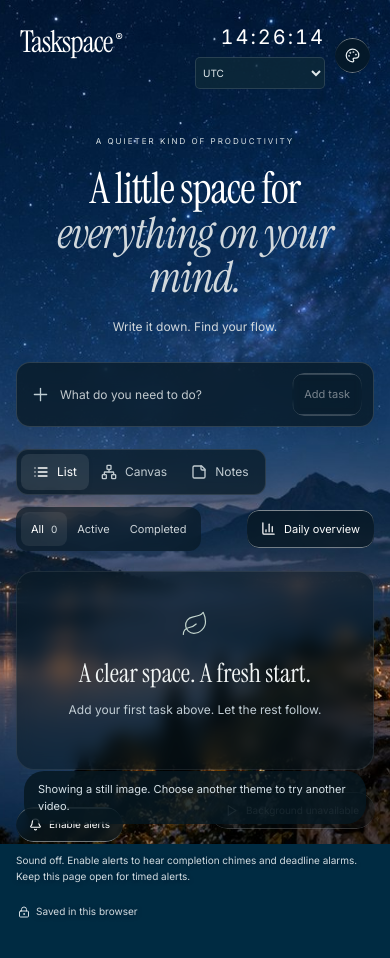
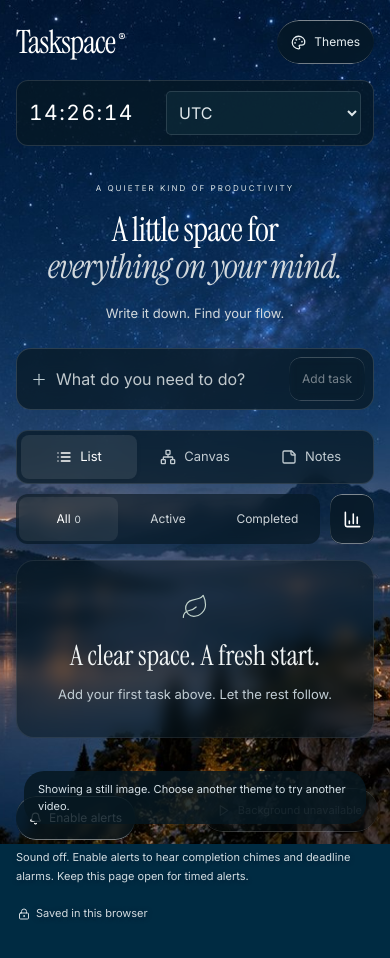
Before and after one commit to SaanviBeledeNaga/Taskspace, a React (Vite) app: page / in a window 390 px wide. Shown: the top 958 px of the page. Built offline with nearby package versions, Linux system fonts and the light colour scheme.

Commit message:
Improve phone layout and touch controls; hide canvas badge

```diff
--- a/src/DailyOverview.tsx
+++ b/src/DailyOverview.tsx
@@ -26,4 +26,4 @@ function Report(){
  <details className="report-definitions"><summary>How these numbers work</summary><p>Productivity is completed ÷ (completed + unfinished) for this date. Unfinished tasks carry forward once their start date arrives. Newly created tasks also appear, even when scheduled for later. Completed tasks appear on their completion date.</p><p>Time averages use only completed tasks with a known start and completion time. They measure elapsed time from scheduled start to completion, including overtime, not active keyboard work. Unscheduled completions and tasks finished before their start are excluded from time averages.</p><p>Past dates show their final recorded state. Deleting a completed task preserves its completion in history. Deleted unfinished tasks are shown separately and excluded from totals. Later schedule changes do not change a recorded completion’s duration.</p><p>Tracking began {dayKey(started,zone)}. Existing tasks were imported in their current state. Earlier daily activity cannot be reconstructed, and old completions without a completion timestamp are excluded. History is stored only in this browser.</p></details></div></>;
 }
 function StatusRow({row}:{row:DailyRow}){return <li><div><span className="report-task-title">{row.task.title}</span>{row.deleted&&<small>Removed from workspace · retained in history</small>}</div><span className={`report-status ${row.status==='Completed'?'done':row.status==='Overdue'?'late':''}`}>{row.status}</span><time>{row.elapsedMs===null?'—':duration(row.elapsedMs)}</time></li>;}
-export default function DailyOverview(){const [open,setOpen]=useState(false);return <Dialog open={open} onOpenChange={setOpen}><DialogTrigger asChild><button className="daily-overview-button liquid-glass"><BarChart3 size={15}/>Daily overview</button></DialogTrigger><DialogContent className="statistics-dialog"><Report/></DialogContent></Dialog>}
+export default function DailyOverview(){const [open,setOpen]=useState(false);return <Dialog open={open} onOpenChange={setOpen}><DialogTrigger asChild><button className="daily-overview-button liquid-glass" aria-label="Daily overview" title="Daily overview"><BarChart3 size={15}/>Daily overview</button></DialogTrigger><DialogContent className="statistics-dialog"><Report/></DialogContent></Dialog>}
--- a/src/main.tsx
+++ b/src/main.tsx
@@ -9,3 +9,4 @@ ReactDOM.createRoot(document.getElementById('root')!).render(<React.StrictMode><
 import './board.css';
 
 import './themes.css';
+import './responsive.css';
--- /dev/null
+++ b/src/responsive.css
@@ -0,0 +1,150 @@
+/* Keep the workspace readable on narrow screens without scaling down the app. */
+main{padding-inline:24px}
+.quick-add,.workspace,.task-copy,.notes-heading>div{min-width:0}
+.dialog-content{overscroll-behavior:contain;scroll-padding-block:24px}
+.dialog-title{padding-right:28px}
+.dropdown{max-width:calc(100vw - 24px);max-height:var(--radix-dropdown-menu-content-available-height);overflow:auto}
+
+@media(max-width:700px){
+ .app-header{display:grid;grid-template-columns:minmax(0,1fr) auto;gap:16px;padding:20px max(16px,env(safe-area-inset-right)) 14px max(16px,env(safe-area-inset-left));align-items:center}
+ .wordmark{font-size:32px}
+ .header-tools{display:contents}
+ .header-tools .header-right{display:none}
+ .theme-trigger{grid-column:2;grid-row:1;min-height:44px;padding:10px 14px;gap:8px;font-size:12px}
+ .theme-trigger>span{display:inline}
+ .header-clock{grid-column:1/-1;grid-row:2;display:flex;align-items:center;justify-content:space-between;gap:12px;text-align:left;padding:10px 12px;border:1px solid #ffffff20;border-radius:12px;background:#071822b3}
+ .header-clock time{font-size:21px;letter-spacing:1.5px;white-space:nowrap}
+ .clock-caption{margin:0;min-width:0}
+ .clock-caption>span{display:none}
+ .clock-caption select{max-width:min(50vw,210px);min-height:44px;padding:8px;font-size:16px}
+ main{padding-inline:max(16px,env(safe-area-inset-left)) max(16px,env(safe-area-inset-right))}
+ .intro{padding:22px 0 0}
+ .eyebrow{font-size:8px;letter-spacing:2px;margin-bottom:18px}
+ h1{font-size:clamp(33px,8.7vw,51px);line-height:1.08;letter-spacing:-.8px;text-wrap:balance}
+ .intro>p{font-size:13px;line-height:1.6;margin:18px 0 24px}
+ .quick-add{gap:8px;padding:8px 8px 8px 13px;border-radius:15px;margin-bottom:20px}
+ .quick-add>svg{width:18px;flex-shrink:0}
+ .quick-add input{font-size:16px;height:44px;width:0}
+ .add-button{min-height:44px;padding:11px 13px;font-size:12px;gap:6px;flex-shrink:0}
+ .add-button svg{display:none}
+ .workspace,.workspace.wide{width:100%;padding-bottom:calc(90px + env(safe-area-inset-bottom))}
+ .toolbar{display:grid;grid-template-columns:minmax(0,1fr) 44px;align-items:stretch;gap:10px;margin-bottom:16px}
+ .view-switch{grid-column:1/-1;display:flex;width:100%;padding:4px}
+ .view-switch button{flex:1;min-width:0;min-height:44px;justify-content:center;padding:10px 8px;font-size:13px;gap:8px}
+ .filters{min-width:0;gap:0;padding:3px;justify-content:space-between}
+ .filters button{flex:1;min-width:0;min-height:44px;padding:8px 5px;font-size:12px}
+ .filters button span{margin-left:4px}
+ .daily-overview-button{width:44px;min-height:50px;padding:0;gap:0;font-size:0}
+ .daily-overview-button svg{width:19px;height:19px}
+ .toolbar:not(:has(.filters)) .view-switch{grid-column:1}
+ .toolbar:not(:has(.filters)) .daily-overview-button{grid-column:2;grid-row:1}
+ .task-list{gap:12px}
+ .task-card{padding:16px 12px;gap:10px;border-radius:15px}
+ .task-title{font-size:15px;line-height:1.55}
+ .task-copy>p{font-size:13px;line-height:1.65}
+ .task-check{width:28px;height:28px;margin-top:0}
+ .task-card-actions{flex-shrink:0;gap:8px}
+ .task-card-actions .icon-button{width:44px;height:44px;margin:-8px -6px 0 0}
+ .task-timing{margin-top:6px}
+ .schedule-trigger{min-height:44px;font-size:12px;overflow-wrap:anywhere}
+ .schedule-trigger svg{flex-shrink:0}
+ .timing-counters,.timing-phase{font-size:11px;line-height:1.65;gap:6px}
+ .timing-counters>span{min-width:0}
+ .attach-button{min-height:44px;font-size:12px}
+ .attachment-row{gap:2px}
+ .attachment-download{min-height:44px;font-size:12px;flex-wrap:wrap}
+ .attachment-download span{flex:1}
+ .attachment-remove{width:44px;min-height:44px;justify-content:center;align-items:center;flex-shrink:0}
+ .empty-state{padding:32px 18px}
+ .empty-state h2{font-size:28px;line-height:1.2}
+ .empty-state p{font-size:13px}
+ .workspace-footer{font-size:11px;line-height:1.6}
+ .workspace-footer>span:first-child{align-items:flex-start;overflow-wrap:anywhere}
+ .workspace-footer svg{flex-shrink:0;margin-top:3px}
+ .alert-settings{gap:8px}
+ .alert-enable,.test-sound,.timed-alert-row button{min-height:44px;font-size:12px}
+ .alert-settings>p{font-size:11px;line-height:1.7}
+ .volume-control input{width:100px;min-height:44px}
+ .video-control{right:max(12px,env(safe-area-inset-right));bottom:max(12px,env(safe-area-inset-bottom));min-height:44px;padding:12px 16px;font-size:11px}
+ .timed-alerts{right:16px;bottom:calc(72px + env(safe-area-inset-bottom));max-height:60dvh;overflow:auto}
+ .toast{bottom:calc(70px + env(safe-area-inset-bottom));gap:12px;padding:10px 12px;font-size:12px}
+ .toast button{min-height:44px;flex-shrink:0}
+ .dialog-content,.note-dialog,.statistics-dialog,.theme-dialog{width:calc(100% - 24px);max-height:calc(100svh - 24px);max-height:calc(100dvh - 24px);padding:24px 18px;border-radius:17px;scrollbar-width:thin}
+ .dialog-content .dialog-title{font-size:31px;line-height:1.12;padding-right:34px}
+ .dialog-content .dialog-description{font-size:13px;line-height:1.65;margin-bottom:20px}
+ .dialog-close{right:10px;top:12px;width:44px;height:44px;margin:0}
+ .dialog-content input,.dialog-content textarea,.dialog-content select,.dialog-content input[type=datetime-local],.report-date input[type=date]{font-size:16px;min-width:0;max-width:100%}
+ .dialog-content label{font-size:13px}
+ .dialog-actions{gap:10px;justify-content:flex-end}
+ .dialog-actions button,.text-button,.save-button{min-height:44px}
+ .save-button{justify-content:center;font-size:13px}
+ .dropdown [role=menuitem]{min-height:44px;font-size:14px}
+ .notes-section{padding:18px 14px}
+ .notes-heading{flex-wrap:wrap;gap:14px;margin-bottom:20px}
+ .notes-heading h2{font-size:29px}
+ .notes-heading p{font-size:13px;line-height:1.65}
+ .notes-grid{grid-template-columns:1fr;gap:16px}
+ .sticky-note{min-height:200px;padding:22px}
+ .sticky-note-preview{font-size:14px}
+ .note-formatting{gap:3px;padding:6px}
+ .note-formatting button{min-width:40px;min-height:44px;padding:8px}
+ .note-dialog .note-text-color{width:40px;height:44px;margin:0}
+ .note-formatting select{width:118px;max-width:118px;height:44px}
+ .note-editor{padding:16px;font-size:16px;min-height:180px;max-height:40dvh}
+ .note-checklist>div{gap:6px;min-width:0}
+ .note-checklist input:not([type=checkbox]){min-width:0;flex:1}
+ .note-checklist button{width:44px;min-height:44px;flex-shrink:0}
+ .note-bottom{flex-wrap:wrap}
+ .note-swatches{gap:10px;flex-wrap:wrap}
+ .note-swatches button{width:32px;height:32px}
+ .theme-grid{grid-template-columns:repeat(2,minmax(0,1fr));gap:10px}
+ .theme-name{font-size:12px;line-height:1.4}
+ .theme-caption{font-size:10px}
+ .theme-dimming{display:grid;grid-template-columns:minmax(0,1fr) 40px;gap:6px 10px;margin-top:20px}
+ .theme-dialog .theme-dimming label{grid-column:1/-1;margin:0;font-size:13px}
+ .theme-dialog .theme-dimming input{width:100%;min-height:44px}
+ .theme-note{font-size:11px}
+ .report-date-controls{gap:4px;flex-wrap:wrap}
+ .report-date-controls .icon-button{width:36px;min-height:44px}
+ .report-date-controls .report-date{flex:1;min-width:0;margin:0}
+ .report-date input[type=date]{width:100%;padding:8px 5px}
+ .report-date-controls>.text-button{width:100%;padding:8px;text-align:left}
+ .report-metrics{grid-template-columns:repeat(2,minmax(0,1fr));gap:20px 14px}
+ .report-metrics dd{font-size:36px}
+ .report-metrics dd.time-metric{font-size:20px}
+ .trend-bars{gap:1px}
+ .trend-bars>button{padding:8px 1px;min-width:0}
+ .report-list-heading{flex-wrap:wrap}
+ .report-list-heading select{max-width:100%;min-height:44px}
+ .report-statuses li{grid-template-columns:minmax(0,1fr) 65px;gap:6px 10px}
+ .report-statuses li time{grid-column:2;font-size:11px}
+ .report-statuses li>div:first-child{grid-row:span 2}
+ .canvas-shell{height:clamp(400px,68svh,600px)}
+ .smart-arrange{left:10px;top:10px;min-height:44px;font-size:12px}
+ .remove-connection{top:64px;right:10px;min-height:44px;max-width:calc(100% - 20px)}
+ .canvas-hint{left:64px;right:12px;bottom:17px;max-width:none;font-size:10px;line-height:1.6}
+ .react-flow__controls-button{width:44px!important;height:44px!important}
+ .card-drag-handle{width:44px;height:44px}
+}
+@media(max-width:360px){
+ main{padding-inline:12px}
+ .app-header{padding-inline:12px}
+ .header-clock{padding:8px;gap:6px}
+ .header-clock time{font-size:19px;letter-spacing:1px}
+ .clock-caption select{max-width:150px;font-size:16px}
+ .quick-add{padding-left:9px;gap:5px}
+ .quick-add>svg{display:none}
+ .add-button{padding-inline:10px}
+ .task-card{padding:14px 10px;gap:8px}
+ .task-title{font-size:14px}
+ .task-check{width:24px;height:24px}
+ .theme-dialog{padding-inline:14px}
+}
+@media(hover:none),(pointer:coarse){
+ button,a,input,select,summary{touch-action:manipulation}
+ .click-glow{display:none}
+ .liquid-glass:hover:not(:disabled),.sticky-note:hover{transform:none}
+ .task-card-actions .icon-button,.dropdown [role=menuitem]{min-height:44px}
+ .react-flow .task-handle{width:44px!important;height:44px!important;min-width:44px}
+ .react-flow__pane,.react-flow__viewport,.card-drag-handle,.task-handle{touch-action:none}
+}
```
Also changed, not shown: src/App.tsx (+1 -1 lines).
